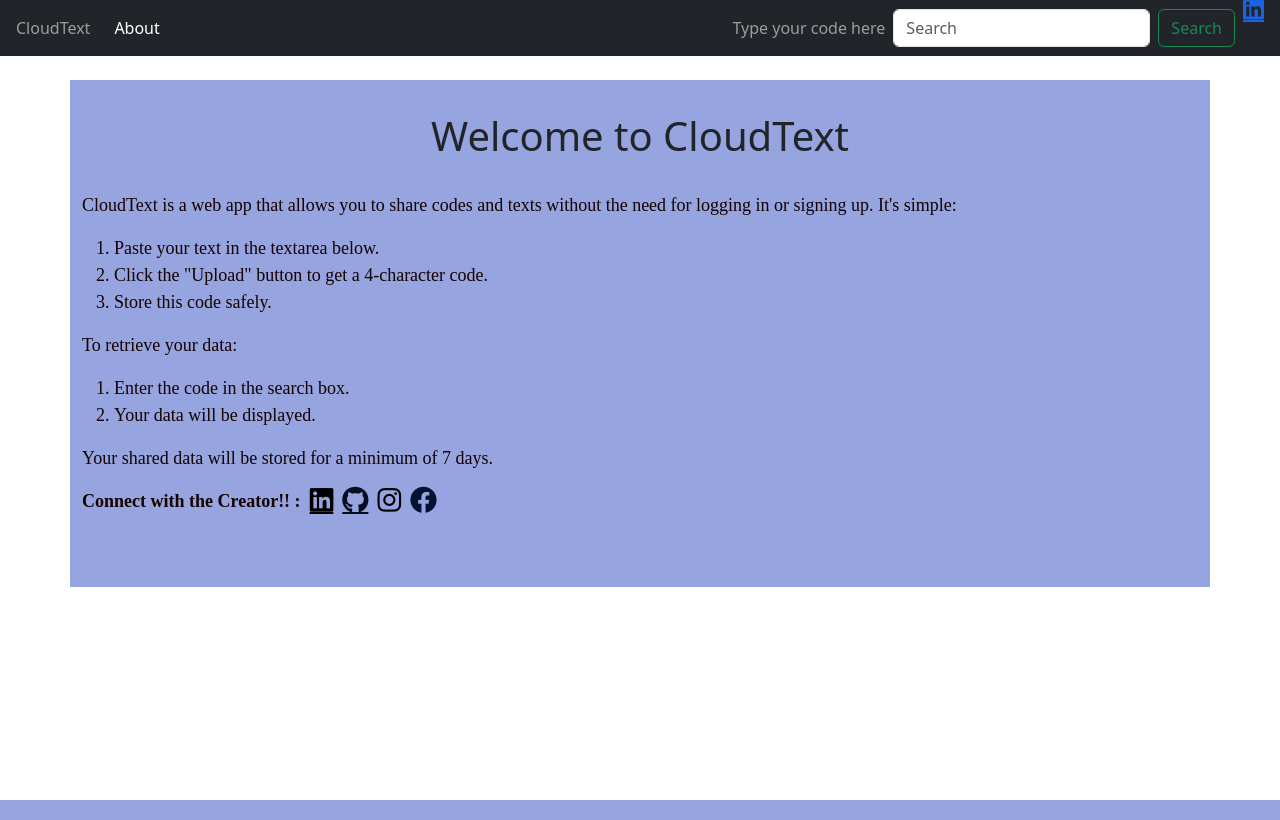
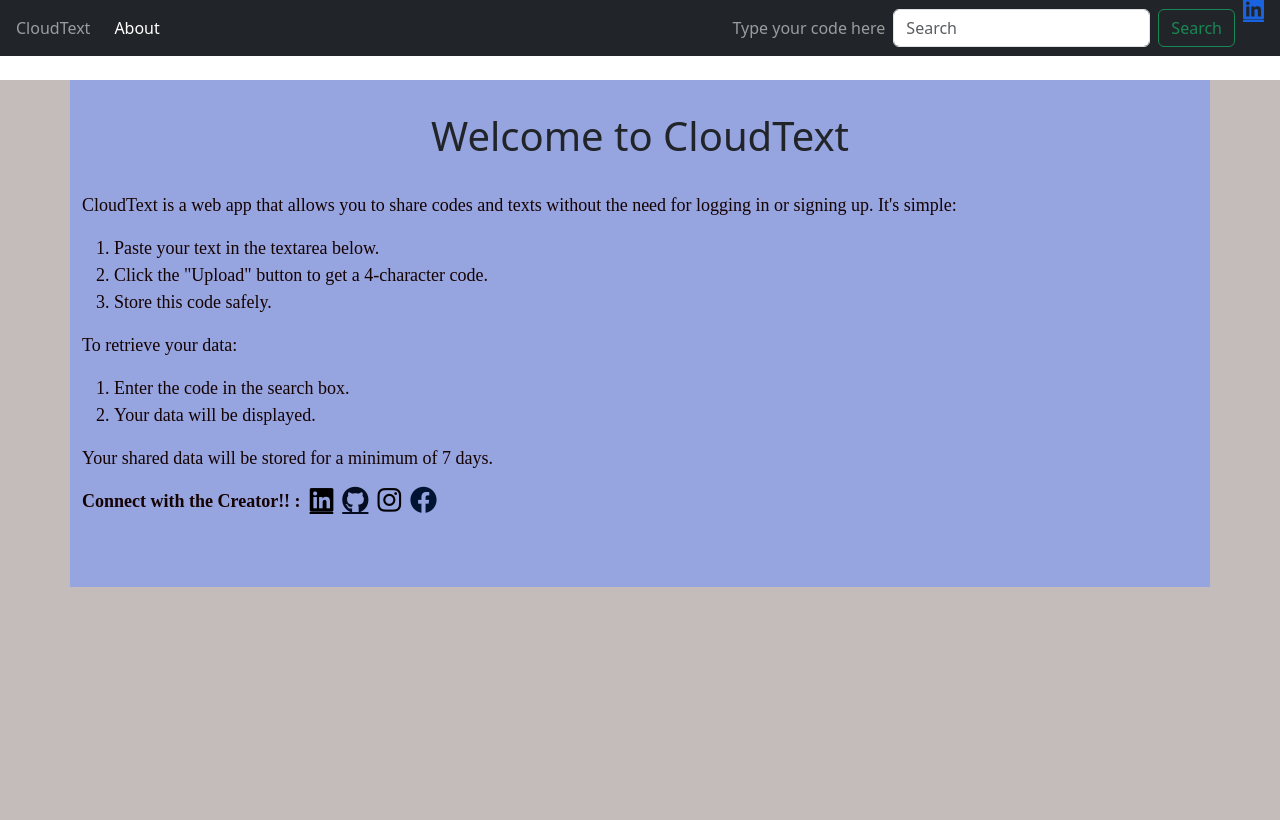
Before and after one commit to Debanjan29/CloudText, a Django app: page /About/ in a window 1280 px wide. Run offline with Django 4.2, Linux system fonts and the light colour scheme; some libraries are stand-ins or nearby versions.

Commit message:
frontend about update 4

```diff
--- a/ct/templates/About.html
+++ b/ct/templates/About.html
@@ -49,7 +49,12 @@ h1 {
     font-size: 1.125rem;
     line-height: 1.5;
 }
+.cct{
+    background-color: rgb(196, 187, 187);
+    height:92.5vh;
+}
 </style>
+    <div class="cct">
     <div class="container my-4">
         <header>
             <h1>Welcome to CloudText</h1>
@@ -72,6 +77,7 @@ h1 {
 
         </section>
 
+        </div>
     </div>
 
 
```
